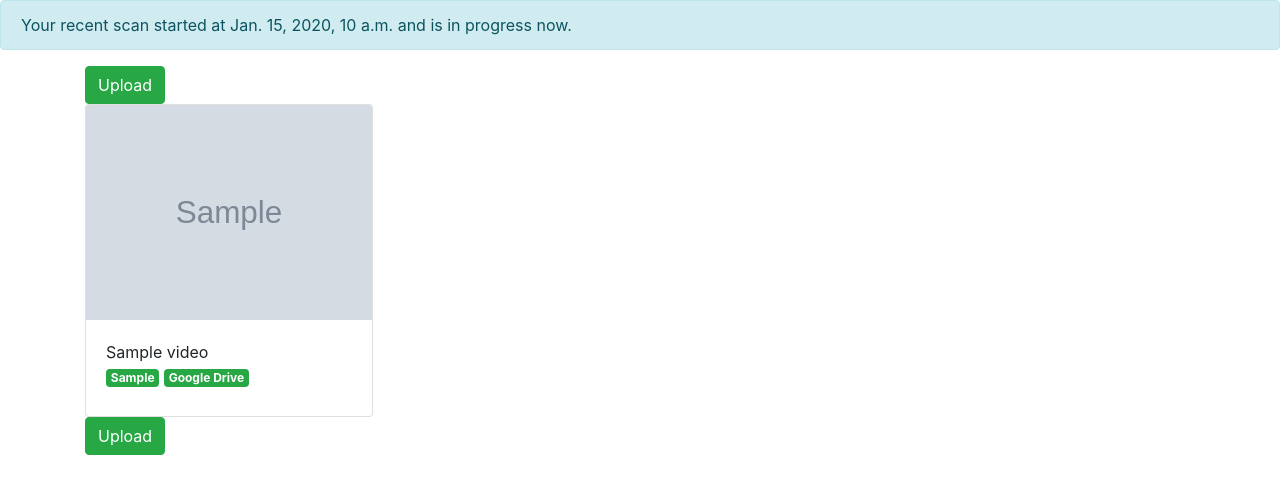
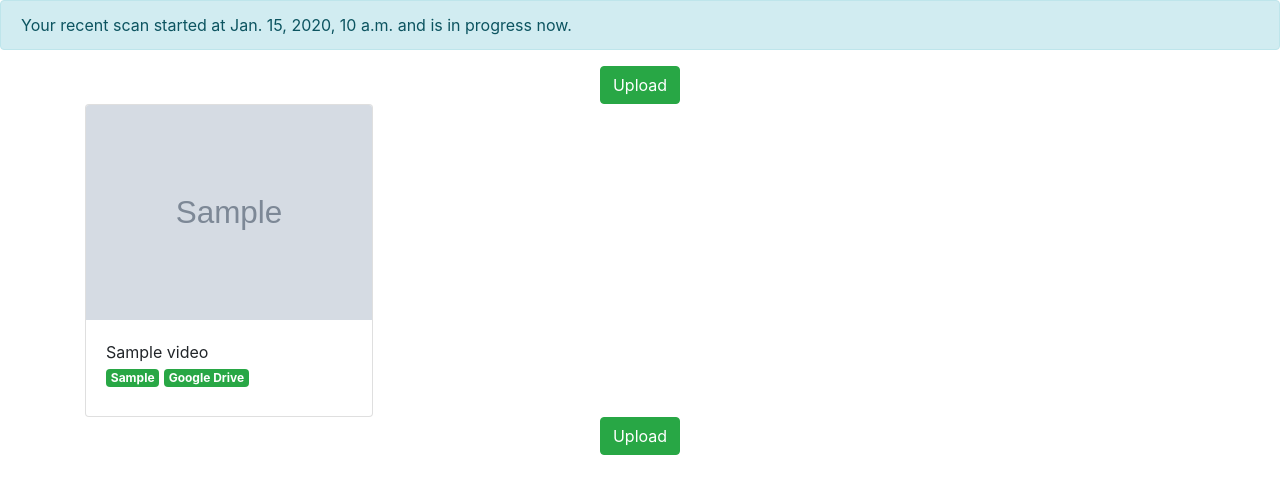
Before and after one commit to Moryakprod/GDrive, a Django app: page / in a window 1280 px wide. Shown: the part 56-550 px from the top of the page. Run offline with Django 3.2, Linux system fonts and the light colour scheme; a user stored in the database is signed in; tables that the repository leaves empty hold one stand-in row (values such as "Sample post"); grey boxes marked "Sample" are stand-in pictures; some libraries are stand-ins or nearby versions.

Commit message:
fixed button align

```diff
--- a/apps/vdrive/scan.py
+++ b/apps/vdrive/scan.py
@@ -40,8 +40,6 @@ def get_gphotos(user):
     payload = {
         'filters': {"mediaTypeFilter": {"mediaTypes": ['VIDEO', ]}}
     }
-
-
 
     last_successfull_scan = user.video_scans.filter(status=VideoScan.Status.SUCCESS).last()
     if last_successfull_scan:
--- a/apps/vdrive/tasks.py
+++ b/apps/vdrive/tasks.py
@@ -20,6 +20,7 @@ from settings.base import RETRIABLE_STATUS_CODES, RETRIABLE_EXCEPTIONS, MAX_RETR
 
 logger = logging.getLogger(__name__)
 User = get_user_model()
+
 
 def upload_to_youtube(file_descriptor, user):
     body = {"snippet": {"title": "title", "description": "desc", "categoryId": "22"},
@@ -111,7 +112,6 @@ def process(video_processing_pk):
     user = video.user
     video_id = video.source_id
 
-
     with tempfile.NamedTemporaryFile(mode='w+b', delete=True) as file_descriptor:
         print(f'Downloading {video_id} for {user}')
         if video_id is None:
@@ -152,7 +152,6 @@ def process(video_processing_pk):
             raise
 
 
-
 @shared_task
 def scan_files(video_scan_id):
     video_scan = VideoScan.objects.get(id=video_scan_id)
--- a/apps/vdrive/views.py
+++ b/apps/vdrive/views.py
@@ -73,7 +73,6 @@ class GDriveListView(LoginRequiredMixin, FormView):
         context['videos'] = self.get_videos()
         return context
 
-
     def form_valid(self, form):
         data = list(form.data)
         videos = [field for field in data if field != 'csrfmiddlewaretoken']
--- a/templates/registration/login.html
+++ b/templates/registration/login.html
@@ -3,8 +3,8 @@
 
 {% block content %}
     <div class="login-container">
-        <div class="row">
-        <a href="{% url 'social:begin' 'google-oauth2' %}" class="btn btn-primary" > Log in via google</a>
+        <div style="text-align: center">
+            <a href="{% url 'social:begin' 'google-oauth2' %}" class="btn btn-primary" > Log in via google</a>
         </div>
     </div>
 {% endblock %}
--- a/templates/vdrive/list.html
+++ b/templates/vdrive/list.html
@@ -2,15 +2,17 @@
 {% block content %}
 
 <form method="post">
-
+    <div style="text-align: center">
         <button type="submit" class="btn btn-success">Upload</button>
+    </div>
     {% csrf_token %}
 
         {% with videos=videos %}
             {% include "partials/video_list.html" %}
         {% endwith %}
-
+    <div style="text-align: center">
         <button type="submit" class="btn btn-success">Upload</button>
+    </div>
 </form>
 {% endblock %}
 {% block extra_js %}
```
Also changed, not shown: 2 other files. Lines whose indentation alone changed are shown as unchanged.
